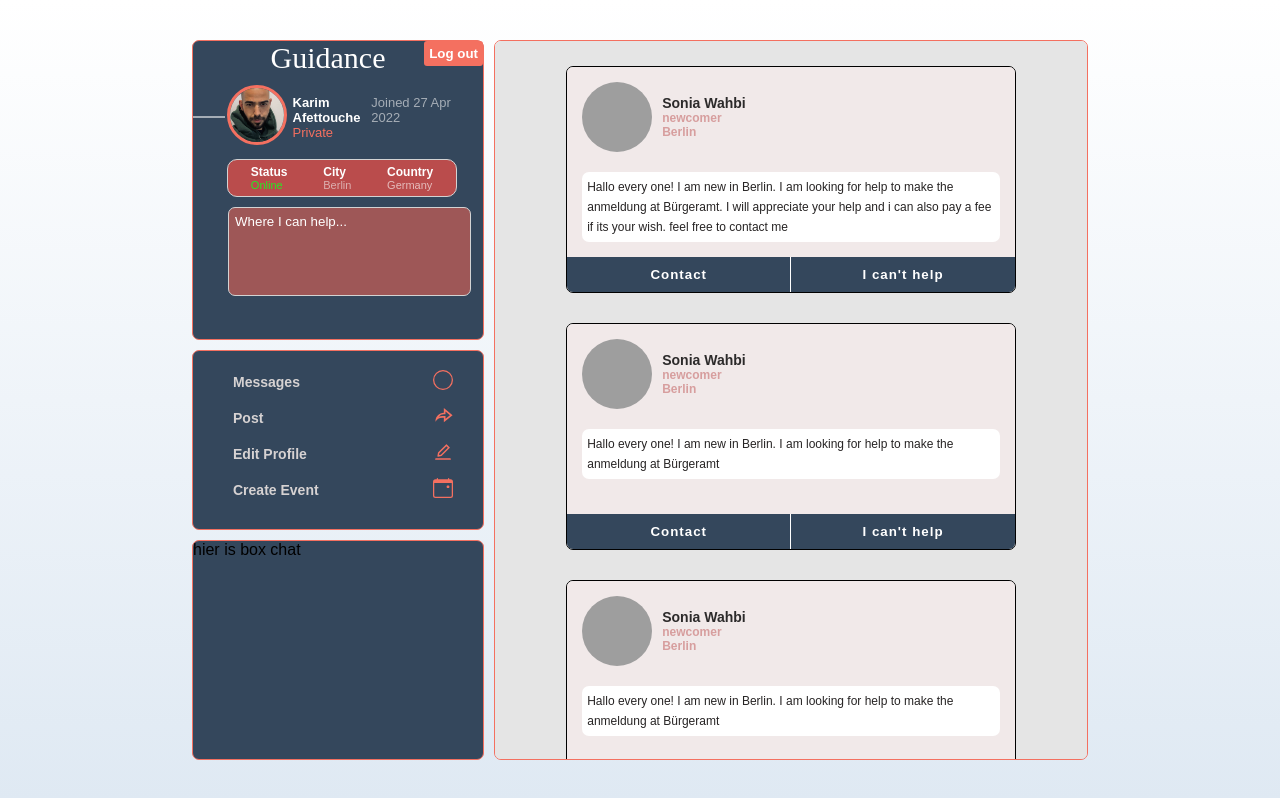
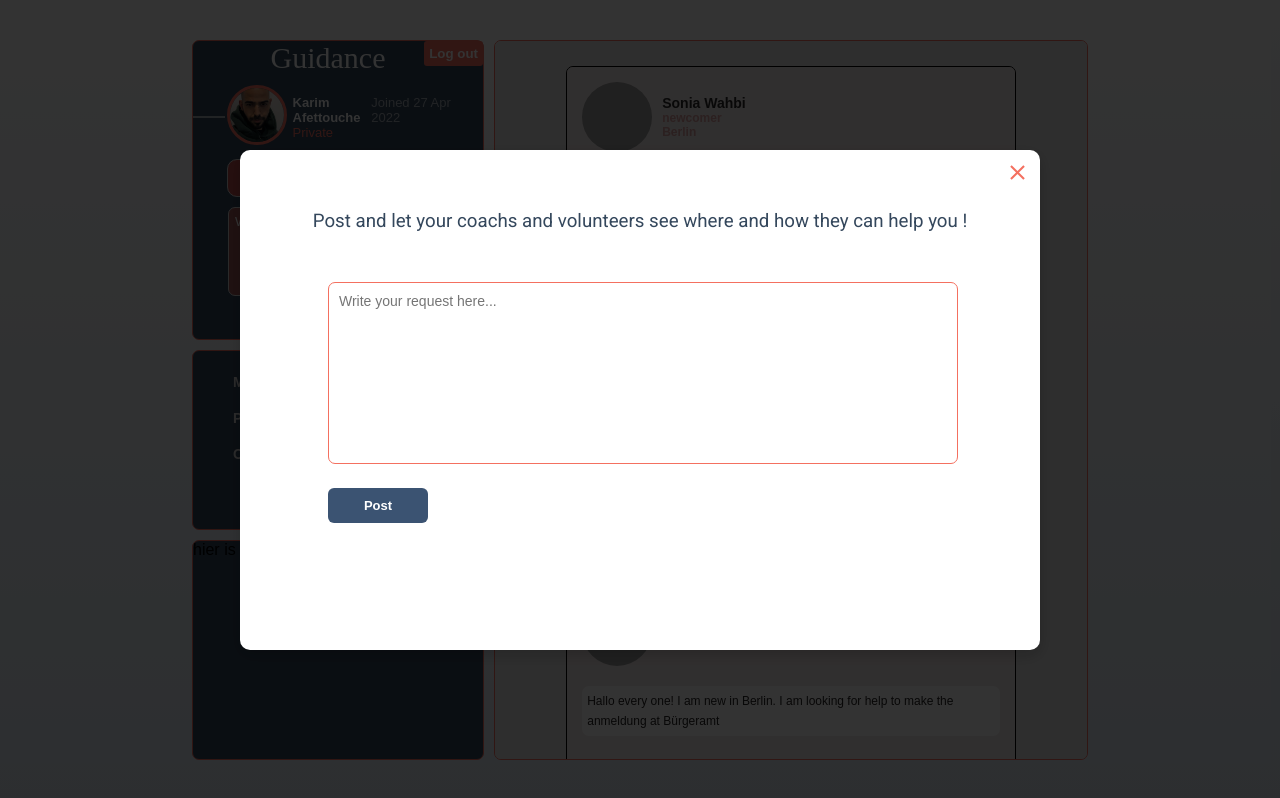
Before and after one commit to karim1986/Guidance-App, a React (Create React App) app in the folder frontend/: page /privat-home in a window 1280 px wide. Both pictures are taken after a click on the icon 443 px from the left and 416 px from the top of the page. Built offline with nearby package versions, Linux system fonts and the light colour scheme; grey boxes are pictures that could not be loaded; a web font is replaced by a local one.

Commit message:
post & events modal + clean some codes

```diff
--- /dev/null
+++ b/frontend/src/components/common/Event.jsx
@@ -0,0 +1,55 @@
+import { FaCameraRetro } from "react-icons/fa";
+import { BsCalendarDate } from "react-icons/bs";
+import { MdAccessTime } from "react-icons/md";
+import { GoLocation } from "react-icons/go";
+
+const Event = () => {
+  return (
+    <div className="event__container">
+      <div className="upload__foto">
+        <FaCameraRetro className="svg__camera" size={25} color="#f3796b" />
+        <label for="inputTag">
+          Select Image
+          <input
+            type="file"
+            id="inputTag"
+            accept="image/png, image/jpg, image/gif, image/jpeg"
+          />
+        </label>
+      </div>
+      <div className="event__date__selection">
+        <label htmlFor="date">
+          <BsCalendarDate size={25} color="#f3796b" />{" "}
+        </label>
+        <input type="date" id="date" name="selectDate" />
+      </div>
+      <div className="event__time">
+        <label htmlFor="time">
+          <MdAccessTime size={25} color="#f3796b" />{" "}
+        </label>
+        <input type="time" id="time" name="selectTime" />
+      </div>
+      <div className="event__address">
+        <GoLocation size={25} color="#f3796b" />
+        <input type="text" />
+      </div>
+      <div className="event__description">
+        <p>Event description</p>
+        <textarea
+          placeholder="What is the event about..."
+          name=""
+          id=""
+          cols="60"
+          rows="5"
+        ></textarea>
+        <div className="post__submit">
+          <button className="btn btn-secondary submit" type="submit">
+            Create
+          </button>
+        </div>
+      </div>
+    </div>
+  );
+};
+
+export default Event;
--- /dev/null
+++ b/frontend/src/components/common/Post.jsx
@@ -0,0 +1,22 @@
+const Post = () => {
+  return (
+    <div className="post__container">
+      <div className="post__text">
+        <textarea
+          placeholder="Write your request here..."
+          name=""
+          id=""
+          cols="73"
+          rows="10"
+        ></textarea>
+      </div>
+      <div className="post__submit">
+        <button className="btn btn-secondary submit" type="submit">
+          Post
+        </button>
+      </div>
+    </div>
+  );
+};
+
+export default Post;
--- /dev/null
+++ b/frontend/src/components/eventModal/Modal.jsx
@@ -0,0 +1,59 @@
+import { useRef, useEffect, useCallback } from "react";
+import { useSpring, animated } from "react-spring";
+import { MdOutlineClose } from "react-icons/md";
+import Event from "../common/Event";
+import "./modalTwo.scss";
+
+export const Modal = ({ showModalTwo, setShowModalTwo }) => {
+  const modalRef = useRef();
+
+  const animation = useSpring({
+    config: {
+      duration: 300,
+    },
+    opacity: showModalTwo ? 1 : 0,
+    transform: showModalTwo ? `translateY(0%)` : `translateY(-100%)`,
+  });
+
+  const closeModal = (e) => {
+    if (modalRef.current === e.target) {
+      setShowModalTwo(false);
+    }
+  };
+
+  const keyPress = useCallback(
+    (e) => {
+      if (e.key === "Escape" && showModalTwo) {
+        setShowModalTwo(false);
+      }
+    },
+    [setShowModalTwo, showModalTwo]
+  );
+
+  useEffect(() => {
+    document.addEventListener("keydown", keyPress);
+    return () => document.removeEventListener("keydown", keyPress);
+  }, [keyPress]);
+
+  return (
+    <>
+      {showModalTwo ? (
+        <div className="background" ref={modalRef} onClick={closeModal}>
+          <animated.div style={animation}>
+            <div className="modal__wrapper" showModalTwo={showModalTwo}>
+              <h3>Create your event</h3>
+              <MdOutlineClose
+                className="svg__close"
+                size={25}
+                onClick={() => setShowModalTwo((prev) => !prev)}
+              />
+              <Event />
+            </div>
+          </animated.div>
+        </div>
+      ) : null}
+    </>
+  );
+};
+
+export default Modal;
--- /dev/null
+++ b/frontend/src/components/eventModal/modalTwo.scss
@@ -0,0 +1,83 @@
+@import "../common/colors.scss";
+// event styling
+.event__container {
+    height: 70%;
+    display: flex;
+    justify-content: space-around;
+    flex-direction: column;
+    border: none;
+
+}
+
+.upload__foto {
+    display: flex;
+    align-items: center;
+    label {
+        color: $secondary-color;
+        font-size: 1.5rem;
+        cursor: pointer;
+        padding: 0.5rem;
+        margin-left: 0.9rem;
+    }
+    input {
+        display: none;
+    }
+}
+
+.event__date__selection {
+    display: flex;
+    align-items: center;
+    label {
+        margin-right: 1.5rem;
+    }
+
+    input {
+        border: none;
+        outline: none;
+    }
+}
+
+.event__time {
+    display: flex;
+    align-items: center;
+    label {
+        margin-right: 1.5rem;
+    }
+
+    input {
+        border: none;
+        outline: none;
+    }
+}
+
+.event__address {
+    display: flex;
+    align-items: center;
+
+    input {
+        margin-left: 1.3rem;
+        padding: 0.8rem;
+        width: 300px;
+        border: none;
+        border-bottom: 1px solid $secondary-color;
+        outline: none;
+    }
+}
+
+.event__description {
+    margin-top: 1rem;
+    p {
+        color: $primary-color;
+        margin-bottom: 1rem;
+    }
+
+    textarea {
+        resize: none;
+        padding: 1rem;
+        outline: none;
+        border: 1px solid $secondary-color;
+        border-radius: 7px;
+        margin-bottom: 2rem;
+        font-size: 1.4rem;
+    }
+}
--- a/frontend/src/modal/Modal.jsx
+++ b/frontend/src/components/postModal/Modal.jsx
@@ -1,6 +1,7 @@
 import { useRef, useEffect, useCallback } from "react";
 import { useSpring, animated } from "react-spring";
 import { MdOutlineClose } from "react-icons/md";
+import Post from "../common/Post";
 import "./model.scss";
 
 export const Modal = ({ showModal, setShowModal }) => {
@@ -20,20 +21,36 @@ export const Modal = ({ showModal, setShowModal }) => {
     }
   };
 
+  const keyPress = useCallback(
+    (e) => {
+      if (e.key === "Escape" && showModal) {
+        setShowModal(false);
+      }
+    },
+    [setShowModal, showModal]
+  );
+
+  useEffect(() => {
+    document.addEventListener("keydown", keyPress);
+    return () => document.removeEventListener("keydown", keyPress);
+  }, [keyPress]);
+
   return (
     <>
       {showModal ? (
         <div className="background" ref={modalRef} onClick={closeModal}>
           <animated.div style={animation}>
             <div className="modal__wrapper" showModal={showModal}>
-              <p>
-                Lorem ipsum dolor sit amet consectetur adipisicing elit.
-                Perspiciatis, officiis?
-              </p>
+              <h3>
+                Post and let your coachs and volunteers see where and how they
+                can help you !
+              </h3>
               <MdOutlineClose
+                className="svg__close"
                 size={25}
                 onClick={() => setShowModal((prev) => !prev)}
               />
+              <Post />
             </div>
           </animated.div>
         </div>
--- /dev/null
+++ b/frontend/src/components/postModal/model.scss
@@ -0,0 +1,146 @@
+@import "../common/colors.scss";
+
+.background {
+    width: 100%;
+    height: 100vh;
+    background: rgba(0,0,0,0.8);
+    position: fixed;
+    top: 0;
+    left: 0;
+    display: flex;
+    justify-content: center;
+    align-items: center;
+}
+
+.modal__wrapper {
+    width: 800px;
+    height: 500px;
+    box-shadow: 0 5px 16px rgba(0,0,0,0.2);
+    background: #fff;
+    color:#000;
+    position: relative;
+    z-index: 10;
+    border-radius: 10px;
+    padding: 10px;
+
+    .svg__close {
+    position: absolute;
+    right: 10px;
+    top: 10px;
+    }
+
+    h3 {
+        font-weight: 400;
+        margin: 5rem;
+        text-align: center;
+        color: $secondary-color;
+    }
+}
+
+.post__container {
+    width: 80%;
+    margin: auto;
+}
+
+.post__text {
+    textarea {
+        resize: none;
+        padding: 1rem;
+        outline: none;
+        border: 1px solid $primary-color;
+        border-radius: 7px;
+        margin-bottom: 2rem;
+        font-size: 1.4rem;
+    }
+}
+
+.post__submit {
+    button {
+        padding: 1rem;
+        font-size: 1.3rem;
+        width: 10rem;
+    }
+}
+
+// // event styling
+// .event__container {
+//     height: 70%;
+//     display: flex;
+//     justify-content: space-around;
+//     flex-direction: column;
+//     border: none;
+
+// }
+
+// .upload__foto {
+//     display: flex;
+//     align-items: center;
+//     label {
+//         color: $secondary-color;
+//         font-size: 1.5rem;
+//         cursor: pointer;
+//         padding: 0.5rem;
+//         margin-left: 0.9rem;
+//     }
+//     input {
+//         display: none;
+//     }
+// }
+
+// .event__date__selection {
+//     display: flex;
+//     align-items: center;
+//     label {
+//         margin-right: 1.5rem;
+//     }
+
+//     input {
+//         border: none;
+//         outline: none;
+//     }
+// }
+
+// .event__time {
+//     display: flex;
+//     align-items: center;
+//     label {
+//         margin-right: 1.5rem;
+//     }
+
+//     input {
+//         border: none;
+//         outline: none;
+//     }
+// }
+
+// .event__address {
+//     display: flex;
+//     align-items: center;
+
+//     input {
+//         margin-left: 1.3rem;
+//         padding: 0.8rem;
+//         width: 300px;
+//         border: none;
+//         border-bottom: 1px solid $secondary-color;
+//         outline: none;
+//     }
+// }
+
+// .event__description {
+//     margin-top: 1rem;
+//     p {
+//         color: $primary-color;
+//         margin-bottom: 1rem;
+//     }
+
+//     textarea {
+//         resize: none;
+//         padding: 1rem;
+//         outline: none;
+//         border: 1px solid $secondary-color;
+//         border-radius: 7px;
+//         margin-bottom: 2rem;
+//         font-size: 1.4rem;
+//     }
+// }
--- a/frontend/src/pages/messenger/messenger.scss
+++ b/frontend/src/pages/messenger/messenger.scss
@@ -1,6 +1,7 @@
 .messenger{
     height: 100vh;
     display: flex;
+
 }
 
 .chat__menu {
--- a/frontend/src/pages/newcomerHome/NewcomerHome.jsx
+++ b/frontend/src/pages/newcomerHome/NewcomerHome.jsx
@@ -4,7 +4,8 @@ import { AiOutlineEdit, AiOutlineExclamationCircle } from "react-icons/ai";
 import { GiConfirmed } from "react-icons/gi";
 import { TiMessages } from "react-icons/ti";
 import { getEvents, getPrivat } from "../../services/fakeservices";
-import Modal from "../../modal/Modal";
+import Modal from "../../components/postModal/Modal";
+import EventModal from "../../components/eventModal/Modal";
 import profile from "../../assets/images/profile.jpg";
 import deco from "../../assets/images/deco.svg";
 import "./newcomerHome.scss";
@@ -13,9 +14,14 @@ const NewcomerHome = () => {
   const [events, setEvent] = useState(getEvents());
   const [privats, setPrivat] = useState(getPrivat());
   const [showModal, setShowModal] = useState(false);
+  const [showModalTwo, setShowModalTwo] = useState(false);
 
   const openModal = () => {
     setShowModal((prev) => !prev);
+  };
+
+  const openModalTwo = () => {
+    setShowModalTwo((prev) => !prev);
   };
 
   return (
@@ -62,8 +68,16 @@ const NewcomerHome = () => {
               <div className="newcomer-events add__style">
                 <p>Create Event</p>
                 <span>
-                  <BsCalendarEvent color="#fff" size={20} />
+                  <BsCalendarEvent
+                    color="#fff"
+                    size={20}
+                    onClick={openModalTwo}
+                  />
                 </span>
+                <EventModal
+                  showModalTwo={showModalTwo}
+                  setShowModalTwo={setShowModalTwo}
+                />
               </div>
               <div className="newcomer-events add__style">
                 <p>Interested in</p>
--- a/frontend/src/pages/privateHome/PrivateHome.jsx
+++ b/frontend/src/pages/privateHome/PrivateHome.jsx
@@ -2,12 +2,24 @@ import { BsCircle, BsCalendarEvent } from "react-icons/bs";
 import { RiShareForwardLine } from "react-icons/ri";
 import { AiOutlineEdit } from "react-icons/ai";
 import profile from "../../assets/images/profile.jpg";
+import Modal from "../../components/postModal/Modal";
+import EventModal from "../../components/eventModal/Modal";
 import { getNewComers } from "../../services/fakeservices";
 import { useState } from "react";
 import "./privateHome.scss";
 
 const PrivateHome = () => {
   const [newComers, setNewcomers] = useState(getNewComers());
+  const [showModal, setShowModal] = useState(false);
+  const [showModalTwo, setShowModalTwo] = useState(false);
+
+  const openModal = () => {
+    setShowModal((prev) => !prev);
+  };
+
+  const openModalTwo = () => {
+    setShowModalTwo((prev) => !prev);
+  };
 
   console.log(newComers);
   return (
@@ -69,20 +81,20 @@ const PrivateHome = () => {
           <div className="post__ntf">
             <p>Post</p>
             <span>
-              <RiShareForwardLine size={20} />
+              <RiShareForwardLine size={20} onClick={openModal} />
             </span>
+            <Modal showModal={showModal} setShowModal={setShowModal} />
           </div>
-          <div className="editProfile__ntf">
-            <p>Edit Profile</p>
-            <span>
-              <AiOutlineEdit size={20} />
-            </span>
-          </div>
+
           <div className="createEvent__ntf">
             <p>Create Event</p>
             <span>
-              <BsCalendarEvent size={20} />
+              <BsCalendarEvent size={20} onClick={openModalTwo} />
             </span>
+            <EventModal
+              showModalTwo={showModalTwo}
+              setShowModalTwo={setShowModalTwo}
+            />
           </div>
         </div>
         <div className="chat-box">
```
Also changed, not shown: frontend/src/modal/model.scss (deleted, +0 -30 lines).
